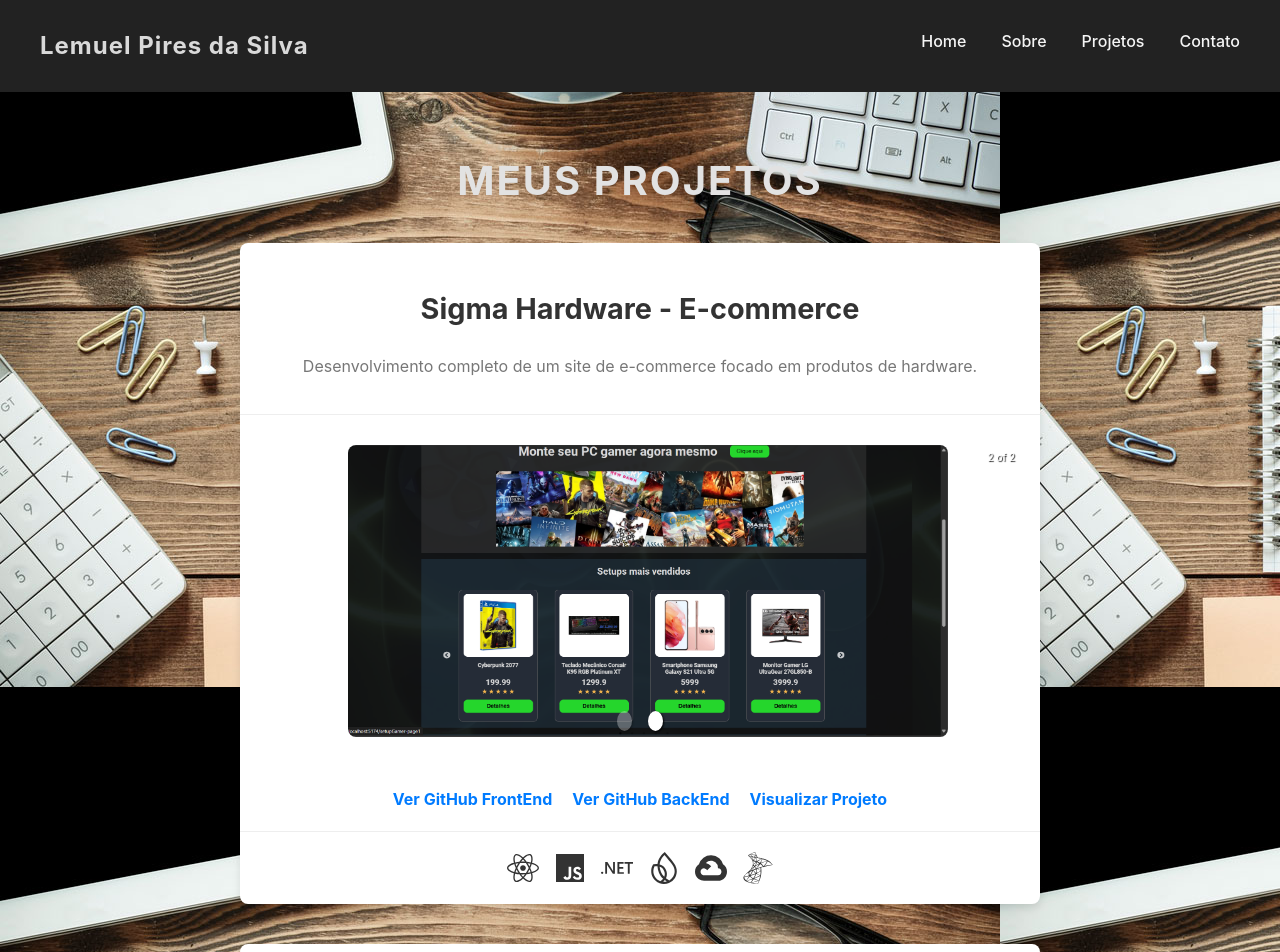
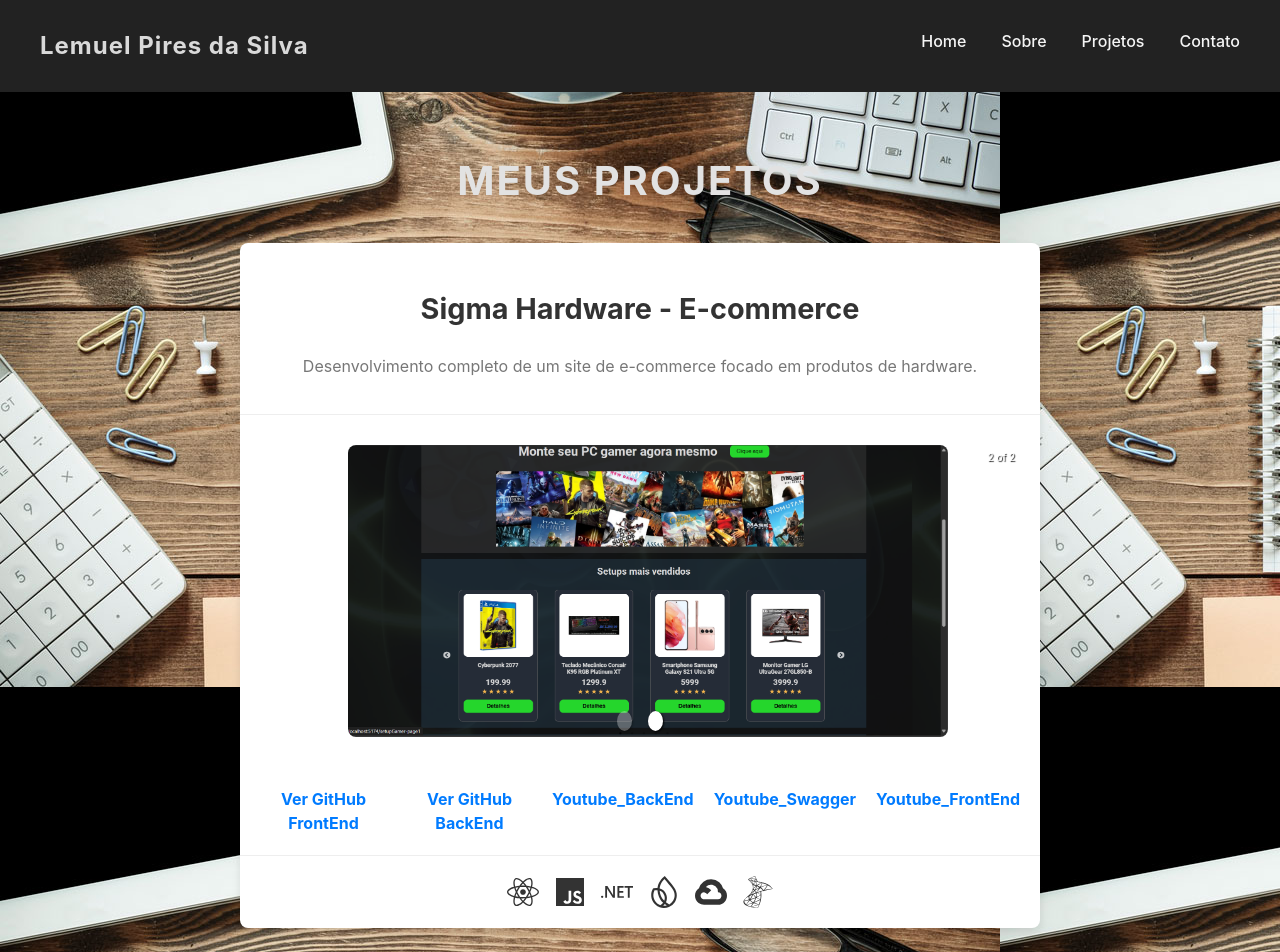
Before and after one commit to lemuelpires/portifolio, a React (Vite) app: page /projetos in a window 1280 px wide. Shown: the top 952 px of the page. Built offline with nearby package versions, Linux system fonts and the light colour scheme.

Commit message:
atualizacao para links com video

```diff
--- a/src/pages/Projects/index.jsx
+++ b/src/pages/Projects/index.jsx
@@ -19,7 +19,10 @@ function Projetos() {
             links: [
                 { url: "https://github.com/lemuelpires/ProjetoSigma", text: " Ver GitHub FrontEnd" },
                 { url: "https://github.com/lemuelpires/SigmaBackEnd", text: "Ver GitHub BackEnd" },
-                { url: "https://projeto-frontsigma.web.app/", text: "Visualizar Projeto" }
+                /*{ url: "https://projeto-frontsigma.web.app/", text: "Visualizar Projeto" }*/
+                { url: "https://www.youtube.com/watch?v=nT0XL2W8fSc", text:" Youtube_BackEnd"},
+                { url: "https://www.youtube.com/watch?v=98rBqmbxvXg", text:" Youtube_Swagger"},
+                { url: "https://www.youtube.com/watch?v=ydV4jdNJdtA", text:" Youtube_FrontEnd"}
             ],
             technologies: ["React", ".NET", "Microsoft SQL", "JavaScript", "Firestore", "Firebase"]
         },
```
